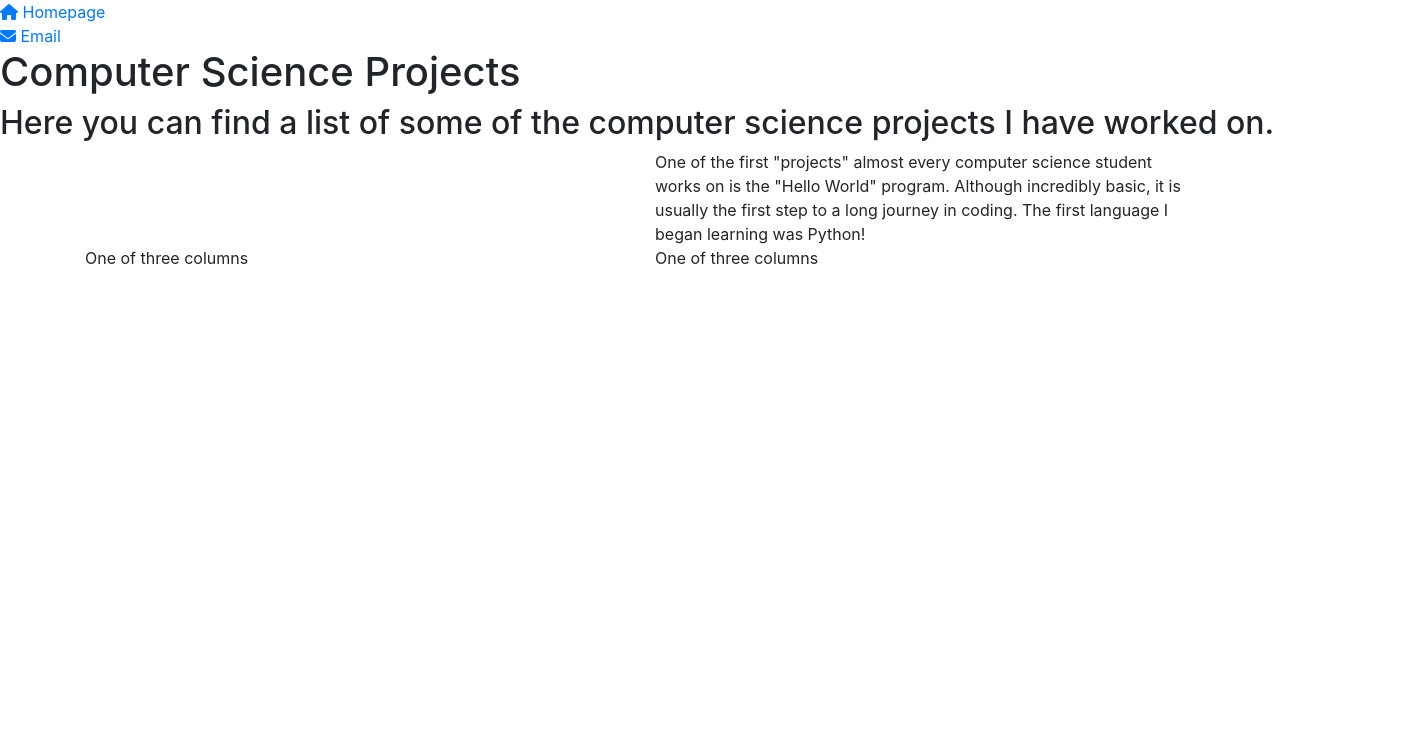
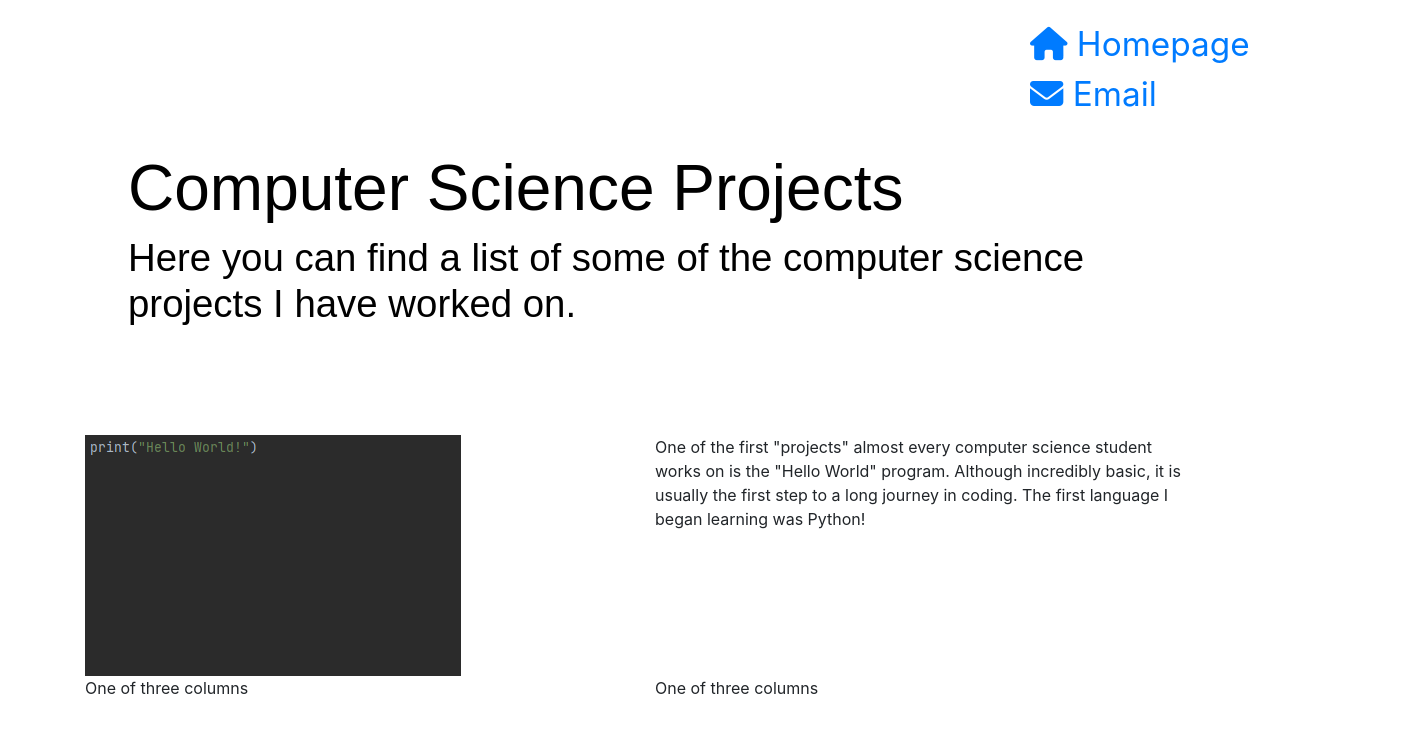
Before and after one commit to NoahClive/NoahClive.github.io, a plain HTML site: page Pages/projects.html in a window 1280 px wide. Shown: the whole page, 1408 px wide, since content can reach past the window. Drawn offline with nearby package versions, Linux system fonts and the light colour scheme.

Commit message:
Commit 4

```diff
--- a/Pages/projects.html
+++ b/Pages/projects.html
@@ -4,7 +4,7 @@
     <meta charset="utf-8">
     <link rel="stylesheet" href="https://cdn.jsdelivr.net/npm/bootstrap@4.0.0/dist/css/bootstrap.min.css" integrity="sha384-Gn5384xqQ1aoWXA+058RXPxPg6fy4IWvTNh0E263XmFcJlSAwiGgFAW/dAiS6JXm" crossorigin="anonymous">
     <link rel="stylesheet" href="https://cdnjs.cloudflare.com/ajax/libs/font-awesome/6.5.1/css/all.min.css">
-    <link rel="stylesheet" href="/Noah Clive Web Development Assignment 2/Styles/projects.css">
+    <link rel="stylesheet" href="/Styles/projects.css">
     <title>Noah Clive Projects</title>
 </head>
 
@@ -22,7 +22,7 @@
     <div class="container">
         <div class="row">
           <div class="col-sm">
-            <img src="/Noah Clive Web Development Assignment 2/Images/Hello World.png" alt="">
+            <img src="/Images/Hello World.png" alt="">
           </div>
           <div class="col-sm">
             One of the first "projects" almost every computer science student works on is the "Hello World" program. Although incredibly basic, it is usually the first step to a long journey in coding. The first language I began learning was Python!
--- a/Styles/projects.css
+++ b/Styles/projects.css
@@ -24,11 +24,10 @@ h2{
 }
 .navigationbuttons{
     position: absolute;
+    right: 0;
+    top: 20px;
     width: 250px;
-    margin-left: 10px;
     font-size: 25pt;
-    top: 15px;
-    right: 0px;
 }
 
 .container{
```
